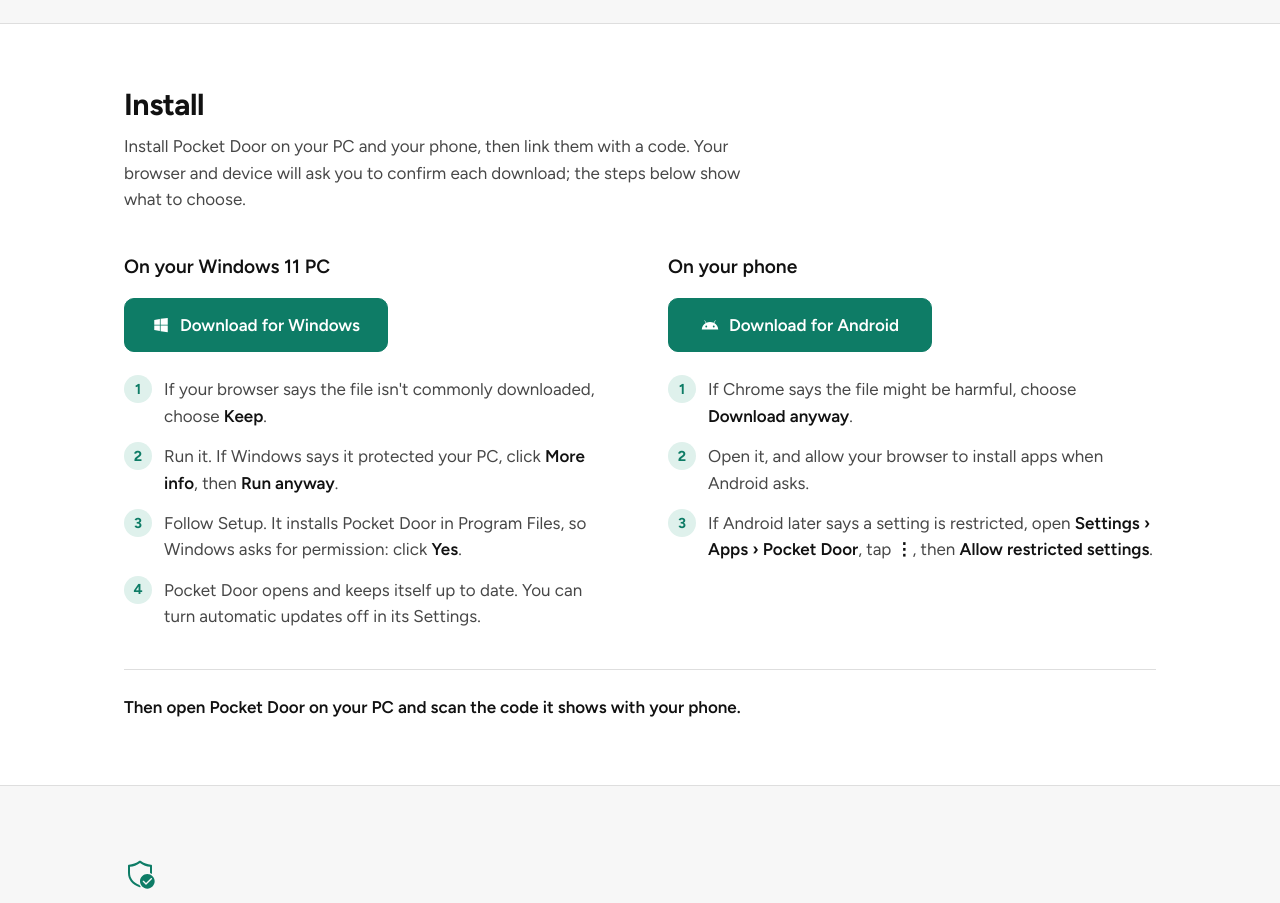
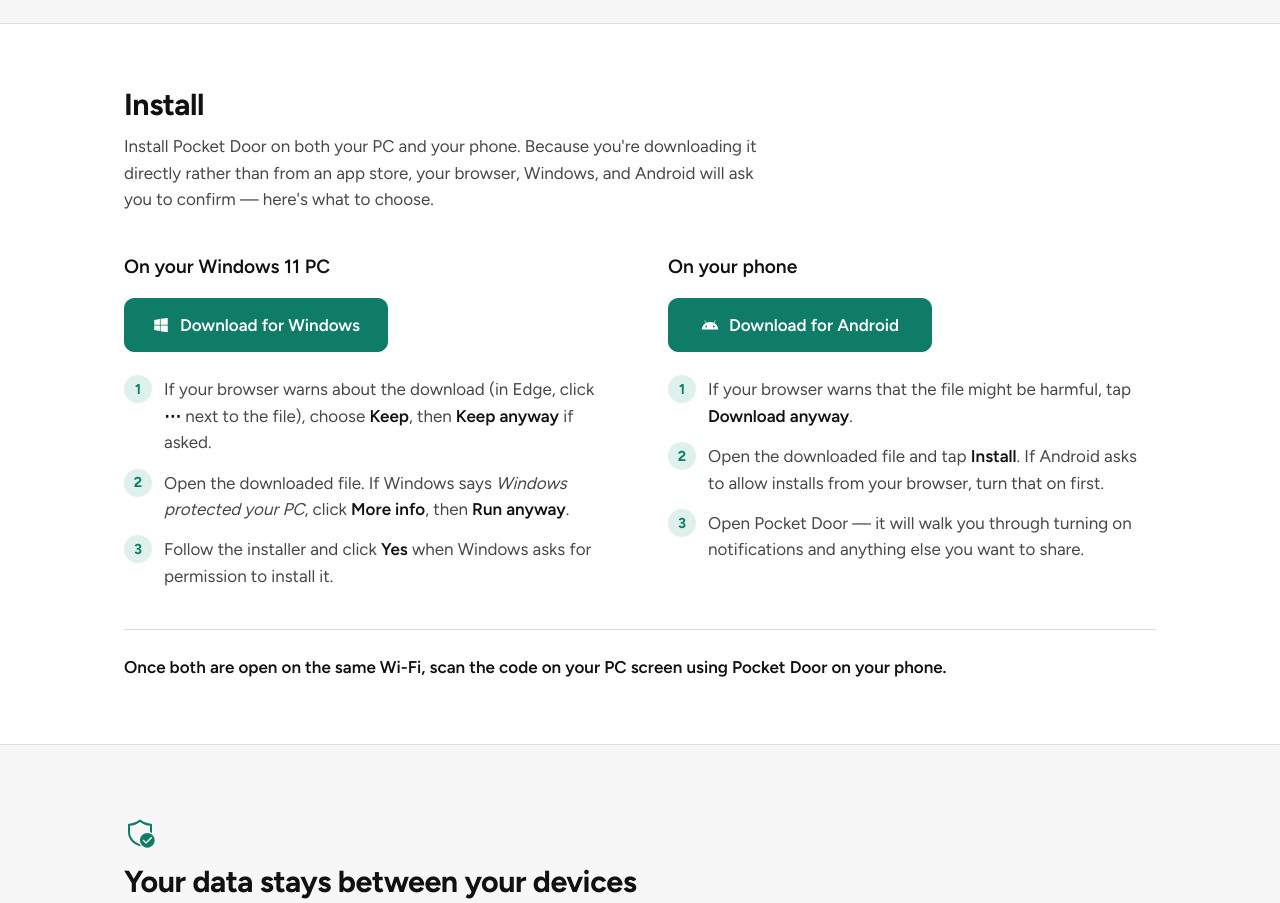
Before and after one commit to pocketdoor/pocketdoor.github.io, a plain HTML site: page index.html in a window 1280 px wide. Shown: the part 1640-2543 px from the top of the page. Drawn offline with Linux system fonts and the light colour scheme.

Commit message:
Simplify install instructions for non-technical users

```diff
--- a/index.html
+++ b/index.html
@@ -209,31 +209,35 @@
   <section class="install" id="install" aria-labelledby="install-title">
     <div class="wrap">
       <h2 id="install-title">Install</h2>
-      <p class="intro">Install Pocket Door on your PC and your phone, then link them with a code. Your browser and
-      device will ask you to confirm each download; the steps below show what to choose.</p>
+      <p class="intro">Install Pocket Door on both your PC and your phone. Because you're downloading it directly
+      rather than from an app store, your browser, Windows, and Android will ask you to confirm — here's what to
+      choose.</p>
       <div class="columns">
         <div>
           <h3>On your Windows 11 PC</h3>
           <a class="button" href="https://github.com/pocketdoor/releases/releases/latest/download/PocketDoor.exe"><svg viewBox="0 0 24 24" fill="currentColor" aria-hidden="true"><path d="M3 5.3 10.5 4v7.5H3V5.3Zm8.5-1.5L21 2.5v9h-9.5V3.8ZM3 12.5h7.5V20L3 18.7v-6.2Zm8.5 0H21v9l-9.5-1.3v-7.7Z"/></svg>Download for Windows</a>
           <ol class="steps">
-            <li>If your browser says the file isn't commonly downloaded, choose <b>Keep</b>.</li>
-            <li>Run it. If Windows says it protected your PC, click <b>More info</b>, then <b>Run anyway</b>.</li>
-            <li>Follow Setup. It installs Pocket Door in Program Files, so Windows asks for permission: click <b>Yes</b>.</li>
-            <li>Pocket Door opens and keeps itself up to date. You can turn automatic updates off in its Settings.</li>
+            <li>If your browser warns about the download (in Edge, click <b>⋯</b> next to the file), choose <b>Keep</b>,
+            then <b>Keep anyway</b> if asked.</li>
+            <li>Open the downloaded file. If Windows says <em>Windows protected your PC</em>, click <b>More info</b>,
+            then <b>Run anyway</b>.</li>
+            <li>Follow the installer and click <b>Yes</b> when Windows asks for permission to install it.</li>
           </ol>
         </div>
         <div>
           <h3>On your phone</h3>
           <a class="button" href="https://github.com/pocketdoor/releases/releases/latest/download/PocketDoor.apk"><svg viewBox="0 0 24 24" fill="currentColor" aria-hidden="true"><path d="M17.6 9.48l1.84-3.18a.38.38 0 0 0-.66-.38l-1.86 3.22A11.4 11.4 0 0 0 12 8.1c-1.77 0-3.43.38-4.92 1.04L5.22 5.92a.38.38 0 0 0-.66.38L6.4 9.48A10.8 10.8 0 0 0 1 18h22a10.8 10.8 0 0 0-5.4-8.52ZM7 15.25a1.25 1.25 0 1 1 0-2.5 1.25 1.25 0 0 1 0 2.5Zm10 0a1.25 1.25 0 1 1 0-2.5 1.25 1.25 0 0 1 0 2.5Z"/></svg>Download for Android</a>
           <ol class="steps">
-            <li>If Chrome says the file might be harmful, choose <b>Download anyway</b>.</li>
-            <li>Open it, and allow your browser to install apps when Android asks.</li>
-            <li>If Android later says a setting is restricted, open <b>Settings › Apps › Pocket Door</b>, tap <b>⋮</b>,
-            then <b>Allow restricted settings</b>.</li>
+            <li>If your browser warns that the file might be harmful, tap <b>Download anyway</b>.</li>
+            <li>Open the downloaded file and tap <b>Install</b>. If Android asks to allow installs from your browser,
+            turn that on first.</li>
+            <li>Open Pocket Door — it will walk you through turning on notifications and anything else you want to
+            share.</li>
           </ol>
         </div>
       </div>
-      <p class="then">Then open Pocket Door on your PC and scan the code it shows with your phone.</p>
+      <p class="then">Once both are open on the same Wi-Fi, scan the code on your PC screen using Pocket Door on your
+      phone.</p>
     </div>
   </section>
 
```
